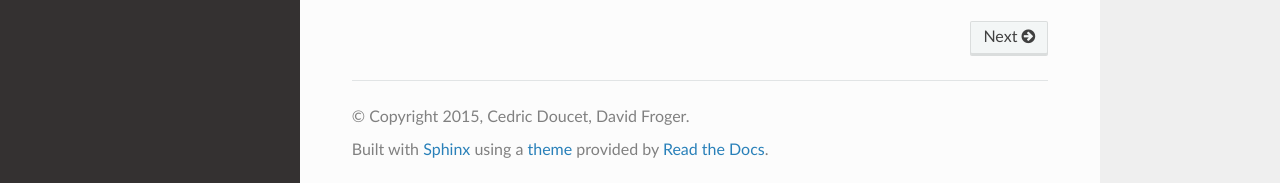
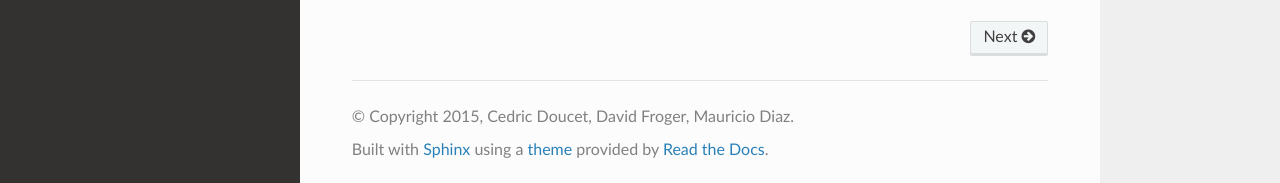
Before and after one commit to abertout/rioc, a Sphinx documentation site: the page built from doc/index.rst, in a window 1280 px wide and 1245 px high. Shown: the part 1059-1242 px from the top of the window. Built offline with Sphinx 7.4.7 and the Read the Docs theme 2.0.0, drawn with Linux system fonts in a browser that asks for light colours.

Commit message:
add MD's name to authors list

```diff
--- a/doc/conf.py
+++ b/doc/conf.py
@@ -48,7 +48,7 @@ master_doc = 'index'
 
 # General information about the project.
 project = u'Inria Paris/Rocquencourt cluster user documentation'
-copyright = u'2015, Cedric Doucet, David Froger'
+copyright = u'2015, Cedric Doucet, David Froger, Mauricio Diaz'
 
 # The version info for the project you're documenting, acts as replacement for
 # |version| and |release|, also used in various other places throughout the
@@ -210,7 +210,7 @@ latex_elements = {
 #  author, documentclass [howto, manual, or own class]).
 latex_documents = [
   ('index', 'InriaParisRocquencourtclusteruserdocumentation.tex', u'Inria Paris/Rocquencourt cluster user documentation',
-   u'Cedric Doucet, David Froger', 'manual'),
+   u'Cedric Doucet, David Froger, Mauricio Diaz', 'manual'),
 ]
 
 # The name of an image file (relative to this directory) to place at the top of
@@ -240,7 +240,7 @@ latex_documents = [
 # (source start file, name, description, authors, manual section).
 man_pages = [
     ('index', 'inriaparisrocquencourtclusteruserdocumentation', u'Inria Paris/Rocquencourt cluster user documentation',
-     [u'Cedric Doucet, David Froger'], 1)
+     [u'Cedric Doucet, David Froger, Mauricio Diaz'], 1)
 ]
 
 # If true, show URL addresses after external links.
@@ -254,7 +254,7 @@ man_pages = [
 #  dir menu entry, description, category)
 texinfo_documents = [
   ('index', 'InriaParisRocquencourtclusteruserdocumentation', u'Inria Paris/Rocquencourt cluster user documentation',
-   u'Cedric Doucet, David Froger', 'InriaParisRocquencourtclusteruserdocumentation', 'One line description of project.',
+   u'Cedric Doucet, David Froger, Mauricio Diaz', 'InriaParisRocquencourtclusteruserdocumentation', 'One line description of project.',
    'Miscellaneous'),
 ]
 
@@ -275,9 +275,9 @@ texinfo_documents = [
 
 # Bibliographic Dublin Core info.
 epub_title = u'Inria Paris/Rocquencourt cluster user documentation'
-epub_author = u'Cedric Doucet, David Froger'
-epub_publisher = u'Cedric Doucet, David Froger'
-epub_copyright = u'2015, Cedric Doucet, David Froger'
+epub_author = u'Cedric Doucet, David Froger, Mauricio Diaz'
+epub_publisher = u'Cedric Doucet, David Froger, Mauricio Diaz'
+epub_copyright = u'2015, Cedric Doucet, David Froger, Mauricio Diaz'
 
 # The basename for the epub file. It defaults to the project name.
 #epub_basename = u'Inria Paris/Rocquencourt cluster user documentation'
```
